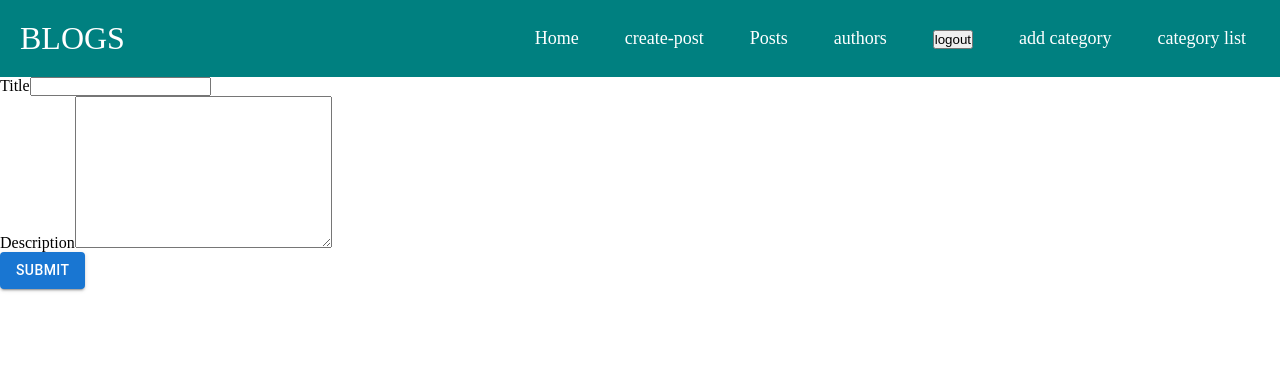
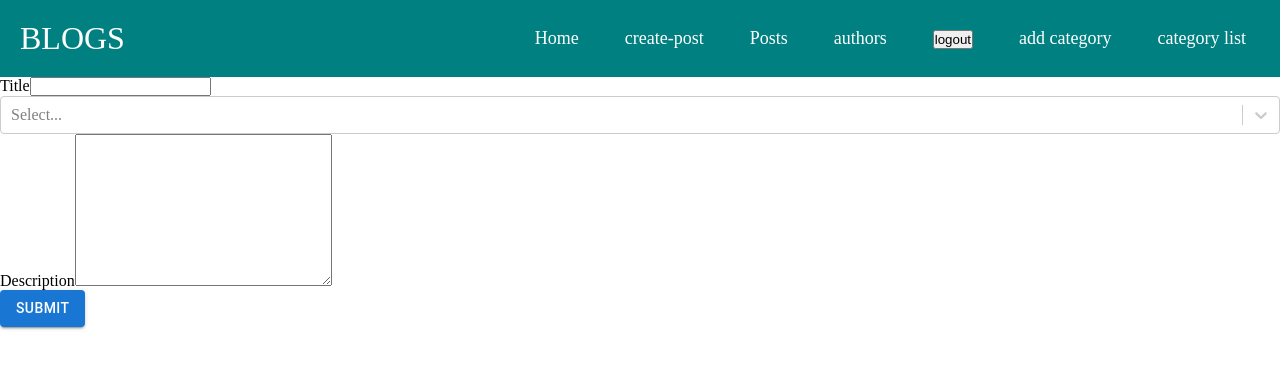
Before and after one commit to AnimeFlix007/blog-frontend-mern, a React (Create React App) app: page /create-post in a window 1280 px wide. Shown: the top 368 px of the page. Built offline with nearby package versions, Linux system fonts and the light colour scheme; no server answers; sample sign-in values are in the browser's storage.

Commit message:
select category with validation

```diff
--- a/package.json
+++ b/package.json
@@ -20,6 +20,7 @@
     "react-redux": "^8.0.5",
     "react-router-dom": "^6.4.3",
     "react-scripts": "5.0.1",
+    "react-select": "^5.6.1",
     "react-spinners": "^0.13.6",
     "web-vitals": "^2.1.4",
     "yup": "^0.32.11"
--- a/src/components/posts/CreatePost.js
+++ b/src/components/posts/CreatePost.js
@@ -5,27 +5,31 @@ import { Button } from "@mui/material";
 import { useDispatch, useSelector } from "react-redux";
 import { UploadPost } from "../../context/slice/post/postSlice";
 import { useNavigate } from "react-router-dom";
+import DropdownCategory from "./DropdownCategory";
 
 const initialValues = {
   title: "",
   description: "",
+  category: "",
 };
 
 const CreatePost = () => {
   const dispatch = useDispatch();
   const navigate = useNavigate();
   const { post, loading } = useSelector((store) => store.posts);
-  const { values, errors, touched, handleBlur, handleSubmit, handleChange } =
+  const { values, errors, touched, handleBlur, handleSubmit, handleChange, setFieldValue, setFieldTouched } =
     useFormik({
       initialValues,
       validationSchema: createPostSchema,
       onSubmit: async (values, action) => {
         console.log("submitted", values);
-        await dispatch(UploadPost(values));
+        const data = { ...values, category: values.category.label }
+        await dispatch(UploadPost(data));
         navigate("/");
-        action.resetForm();
+        // action.resetForm();
       },
     });
+    console.log(values, "sfafvAsfsfgzs");
   return (
     <section>
       <div className="image"></div>
@@ -44,6 +48,13 @@ const CreatePost = () => {
             <p className="form-error">{errors.title}</p>
           ) : null}
         </div>
+        <DropdownCategory
+          onBlur={setFieldTouched}
+          onChange={setFieldValue}
+          value={values.category?.label}
+          error={errors.category}
+          touched={touched.category}
+        />
         <div className="form-field">
           <label htmlFor="title">Description</label>
           <textarea
--- /dev/null
+++ b/src/components/posts/DropdownCategory.js
@@ -0,0 +1,42 @@
+import React, { useEffect } from "react";
+import { useDispatch, useSelector } from "react-redux";
+import ReactSelect from "react-select";
+import { getAllCategories } from "../../context/slice/category/CategorySlice";
+
+const DropdownCategory = (props) => {
+  console.log(props);
+  const { categories } = useSelector((store) => store.category);
+  const dispatch = useDispatch();
+  useEffect(() => {
+    dispatch(getAllCategories());
+  }, [dispatch]);
+  const options = categories?.map((category) => {
+    return {
+      label: category.title,
+      value: category._id,
+    };
+  });
+  const handleChange = (value) => {
+    props.onChange("category", value);
+  };
+  const handleBlur = () => {
+    props.onBlur("category", true);
+  };
+  return (
+    <React.Fragment>
+      <ReactSelect
+        id="category"
+        name="category"
+        value={props?.value?.label}
+        options={options}
+        onChange={handleChange}
+        onBlur={handleBlur}
+      />
+      {props.error && props.touched ? (
+        <p className="form-error">{props.error}</p>
+      ) : null}
+    </React.Fragment>
+  );
+};
+
+export default DropdownCategory;
--- a/src/utils/schema/createPost.js
+++ b/src/utils/schema/createPost.js
@@ -2,7 +2,8 @@ import * as Yup from "yup"
 
 const createPostSchema = Yup.object({
     title: Yup.string().min(4).required(),
-    description: Yup.string().min(10).required()
+    description: Yup.string().min(10).required(),
+    category: Yup.object().required(),
 })
 
 export default createPostSchema
```
Also changed, not shown: 1 other file (tests, documents, lock files or other folders).
